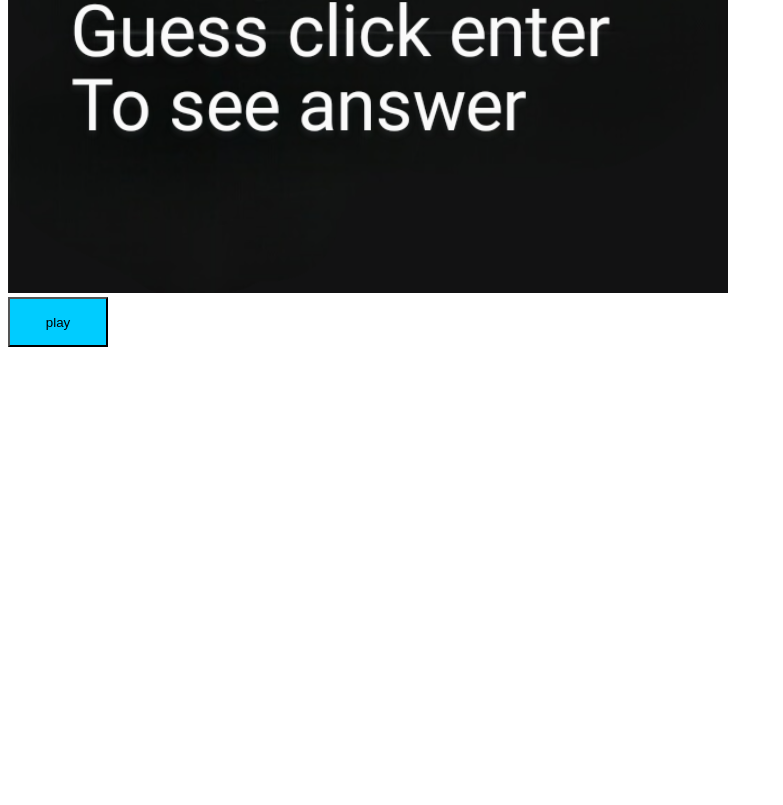
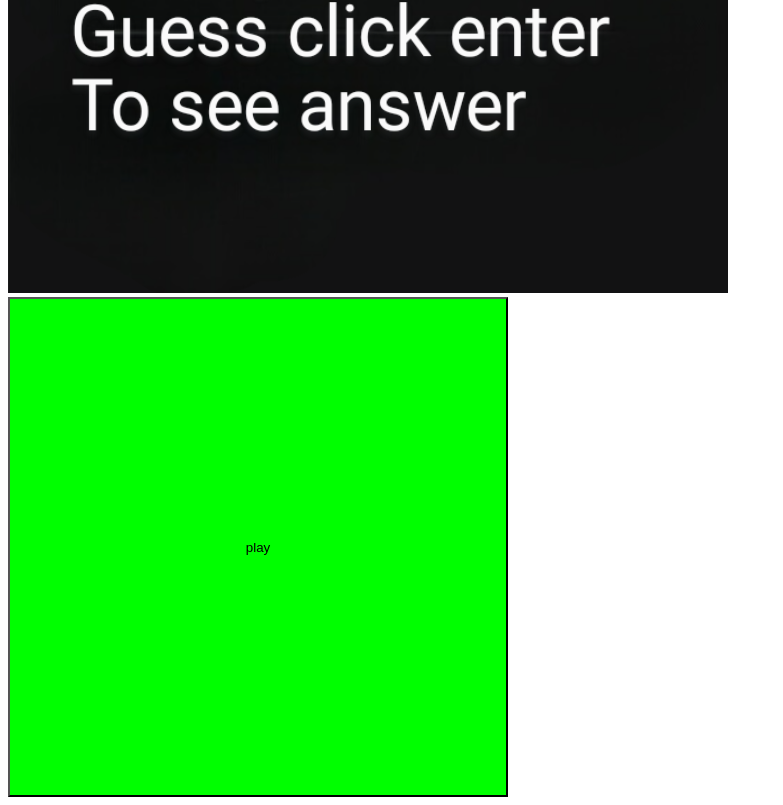
Before and after one commit to steel101/wordle.clone, a website: page index.html in a window 1280 px wide. Shown: the part 899-1704 px from the top of the page, without its empty margins (0-783 px from the left). Before the commit the page ends 1254 px from the top, so only its background shows below. Drawn offline with Linux system fonts and the light colour scheme.

Commit message:
Update index.html

```diff
--- a/index.html
+++ b/index.html
@@ -5,7 +5,7 @@
   <img src="wordley.png" alt="Trulli" width="720 height="1200">
 </div>
 <div>
-  <button onclick="window.location.href = 'wordle.html';" style=" background-color:#00CCFF; height: 50px; width: 100px">play</button>
+  <button onclick="window.location.href = 'wordle.html';" style=" background-color:#00FF00; height: 500px; width: 500px">play</button>
 </div>
 </body>
 </html>
```
